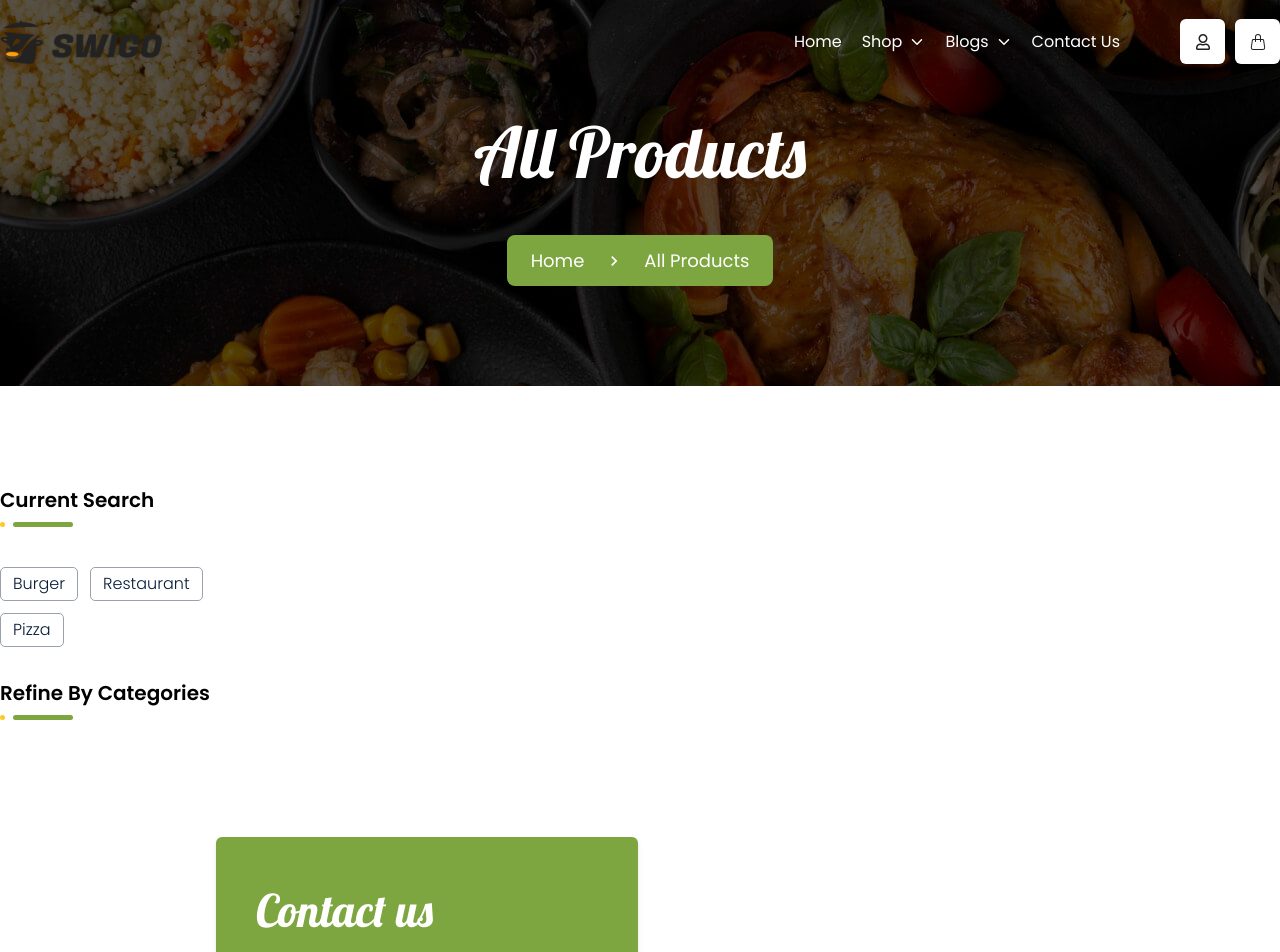
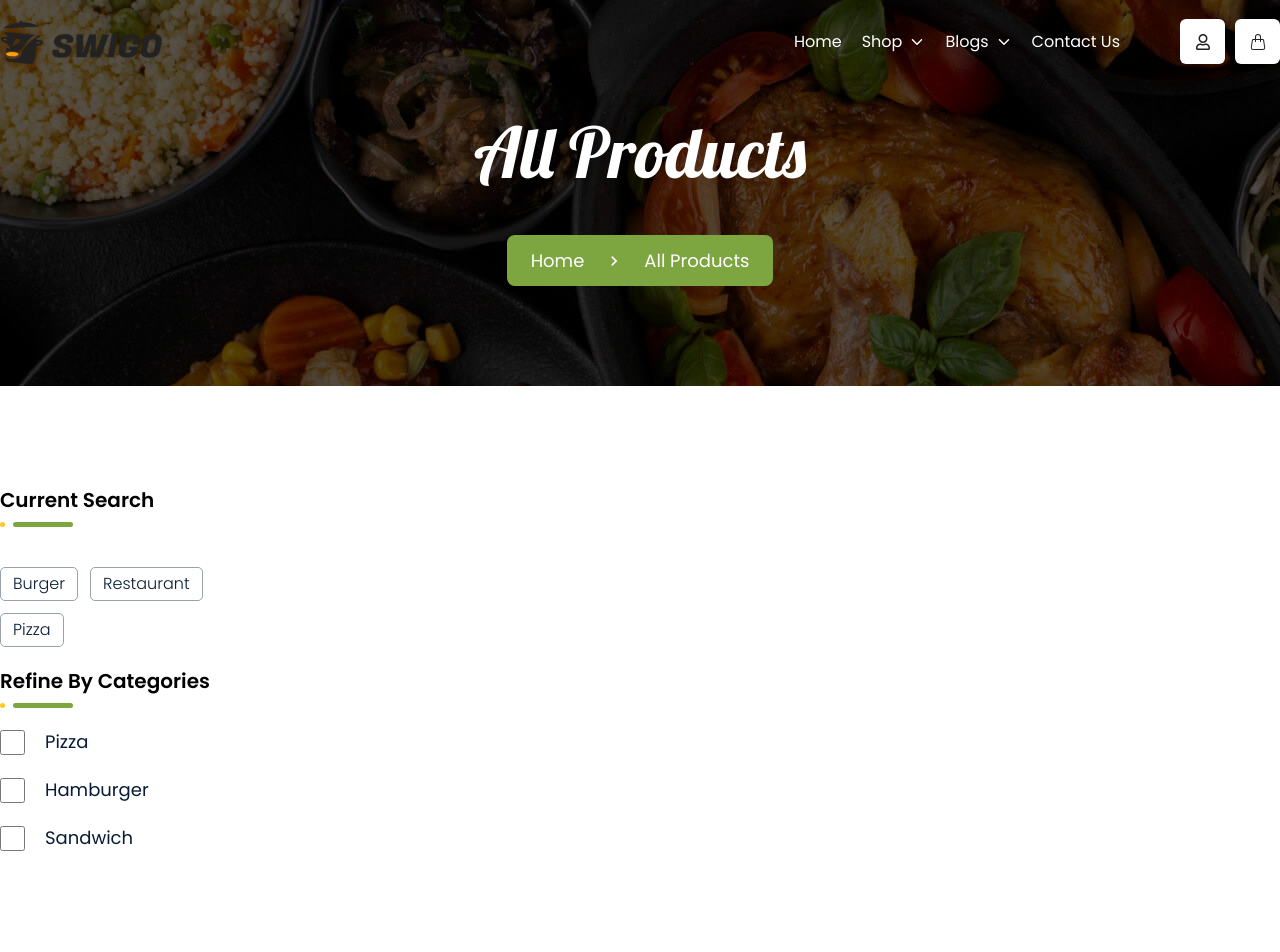
Before and after one commit to Nahid-hasan-web/swigo, a React (Vite) app: page /allProducts in a window 1280 px wide. Shown: the top 952 px of the page. Built offline with nearby package versions, Linux system fonts and the light colour scheme.

Commit message:
added refined cat

```diff
--- a/src/components/Todays_menu.jsx
+++ b/src/components/Todays_menu.jsx
@@ -9,7 +9,7 @@ import { FiShoppingCart } from "react-icons/fi";
 
 const Todays_menu = () => {
   return (
-    <section className="bg-[#F4FDE7] pt-[60px] pb-[100px] lg:pt-[100px]  relative">
+    <section className="bg-[#F4FDE7] pt-[60px] pb-[100px] lg:pt-[100px]  relative  mt-[100px]">
       <div className="container">
         <CommonHead CommonHead={"Today's Menu"} />
         <div className="nahid_todays_menu_row mt-[50px] flex flex-wrap gap-[30px] justify-center ronded-[10px] overflow-hidden ">
--- a/src/pages/AllProduct.jsx
+++ b/src/pages/AllProduct.jsx
@@ -21,8 +21,20 @@ const AllProduct = () => {
                 <button className=" mb-5 py-1 px-3 border-[1px] rounded-[5px] border-gray-400 text-[16px] font-light hover:bg-gray-200 duration-[.4s] font-poppins text-primary">
                   Pizza
                 </button>
-                <CatHead  cathead={"Refine By Categories"} />
               </div>
+                <CatHead cathead={"Refine By Categories"} />
+                <div className="flex items-center gap-5 mt-5">
+                  <input id="Pizza" className="w-[25px] h-[25px]" type="checkbox" />
+                  <label for='Pizza' className="text-lg font-normal font-poppins text-primary">Pizza</label>
+                </div>
+                <div className="flex items-center gap-5 mt-5">
+                  <input id="Hamburger" className="w-[25px] h-[25px]" type="checkbox" />
+                  <label for='Hamburger' className="text-lg font-normal font-poppins text-primary">Hamburger</label>
+                </div>
+                <div className="flex items-center gap-5 mt-5">
+                  <input id="Sandwich" className="w-[25px] h-[25px]" type="checkbox" />
+                  <label for='Sandwich' className="text-lg font-normal font-poppins text-primary">Sandwich</label>
+                </div>
             </div>
           </div>
         </div>
```
